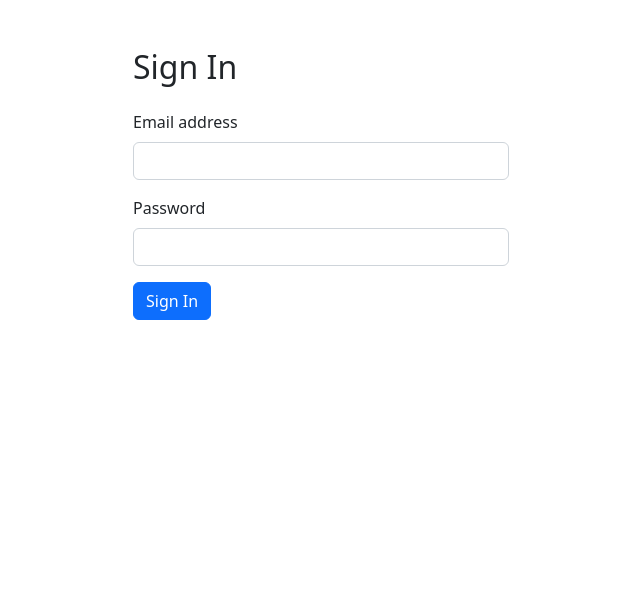
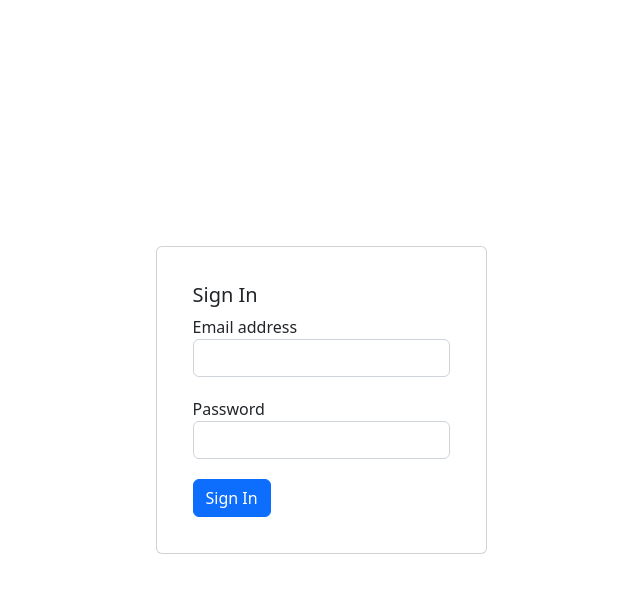
Before and after one commit to AchmadRakaAnugrah/SERVVIZ, a Vue app in the folder client/: page /SignInView.vue in a window 1280 px wide. Shown: the top 592 px of the page, without its empty margins (319-959 px from the left). Built offline with nearby package versions, Linux system fonts and the light colour scheme.

Commit message:
Update Some shit

```diff
--- a/client/index.html
+++ b/client/index.html
@@ -3,7 +3,7 @@
 
 <head>
     <meta charset="UTF-8">
-    <link rel="icon" href="/bat.png">
+    <link rel="icon" href="./public/deviantart.png">
     <meta name="viewport" content="width=device-width, initial-scale=1.0">
     <title>SERVVIZ</title>
 </head>
--- a/client/src/components/Navbar.vue
+++ b/client/src/components/Navbar.vue
@@ -20,11 +20,16 @@ import { RouterLink } from 'vue-router';
     <div class="collapse navbar-collapse" id="navbarSupportedContent">
       <!-- Navbar brand -->
       <a class="navbar-brand mt-2 mt-lg-0" href="#">
-        <img src="../../public/bat.png" height="40"
+        <img src="../../public/deviantart.png" height="30"
           alt="MDB Logo" loading="lazy" />
       </a>
       <!-- Left links -->
-      <ul class="navbar-nav me-auto mb-2 mb-lg-0">
+
+    </div>
+    <!-- Collapsible wrapper -->
+
+    <!-- Right elements -->
+    <ul class="navbar-nav me-auto mb-2 mb-lg-0">
         <li class="nav-item">
           <router-link to="/">
             <a class="nav-link">Home</a>
@@ -47,10 +52,6 @@ import { RouterLink } from 'vue-router';
         </li>
       </ul>
       <!-- Left links -->
-    </div>
-    <!-- Collapsible wrapper -->
-
-    <!-- Right elements -->
     <div class="d-flex align-items-center">
       <router-link to="/SignInView.vue">
         <button type="button" class="btn btn-primary me-3">
--- a/client/src/views/HomeView.vue
+++ b/client/src/views/HomeView.vue
@@ -57,7 +57,9 @@ import DefaultFooter from '../components/Footer.vue';
 
       <div class="container mt-5 bg-secondary">
         <p class="text-center">Lorem ipsum dolor sit amet, consectetur adipiscing elit. Nullam ut mauris eget ex aliquam laoreet. Sed auctor tortor sit amet neque hendrerit, eget egestas neque ullamcorper.</p>
-        <button class="btn btn-primary btn-lg d-block mx-auto mt-4">Order Now</button>
+        <router-link to="/OrderView.vue">
+          <button class="btn btn-primary btn-lg d-block mx-auto mt-4">Order Now</button>
+        </router-link>
       </div>
     </div>
 
@@ -121,8 +123,8 @@ p {
 }
 
 .container {
-  margin-top: 50px;
-  margin-bottom: 50px;
+  margin-top: 100px;
+  margin-bottom: 100px;
 }
 
 .bg-secondary {
@@ -131,7 +133,9 @@ p {
 }
 
 .card {
-  margin-bottom: 20px;
+    width: 100%;
+  max-width: 500px;
+  padding: 20px;
 }
 
 .btn-lg {
--- a/client/src/views/SignInView.vue
+++ b/client/src/views/SignInView.vue
@@ -1,37 +1,30 @@
 <script setup lang="ts">
 import 'bootstrap/dist/css/bootstrap.css';
 import 'bootstrap';
-
-import DefaultNavbar from '../components/Navbar.vue';
-import DefaultFooter from '../components/Footer.vue';
 </script>
 
 <template>
-    <div class="container mt-5">
-      <h2 class="mb-4">Sign In</h2>
+  <div class="container">
+    <div class="row justify-content-center">
+      <div class="col-lg-auto">
+        <div class="card">
+          <div class="card-body">
+            <h5 class="card-title">Sign In</h5>
             <form @submit.prevent="signIn">
-        <div class="mb-3">
-          <label for="email" class="form-label">Email address</label>
-          <input
-            type="email"
-            id="email"
-            class="form-control"
-            v-model="email"
-            required
-          />
+              <div class="form-group">
+                <label for="email">Email address</label>
+                <input type="email" class="form-control" id="email" v-model="email" required>
               </div>
-        <div class="mb-3">
-          <label for="password" class="form-label">Password</label>
-          <input
-            type="password"
-            id="password"
-            class="form-control"
-            v-model="password"
-            required
-          />
+              <div class="form-group">
+                <label for="password">Password</label>
+                <input type="password" class="form-control" id="password" v-model="password" required>
               </div>
               <button type="submit" class="btn btn-primary">Sign In</button>
             </form>
+          </div>
+        </div>
+      </div>
+    </div>
   </div>
 </template>
 
@@ -42,26 +35,36 @@ import DefaultFooter from '../components/Footer.vue';
   data() {
     return {
       email: '',
-        password: '',
+      password: ''
     };
   },
   methods: {
     signIn() {
       // Perform sign-in logic
-        console.log('Signing in...');
       console.log('Email:', this.email);
       console.log('Password:', this.password);
 
       // Reset form fields
       this.email = '';
       this.password = '';
-      },
-    },
+    }
+  }
 });
 </script>
 
 <style scoped>
 .container {
+  height: 100vh;
+  display: flex;
+  justify-content: center;
+  align-items: center;
+}
+.form-group {
+  margin-bottom: 20px;
+}
+.card {
+  width: 100%;
   max-width: 400px;
+  padding: 20px;
 }
 </style>
```
Also changed, not shown: client/public/deviantart.png (added). Lines whose indentation alone changed are shown as unchanged.
